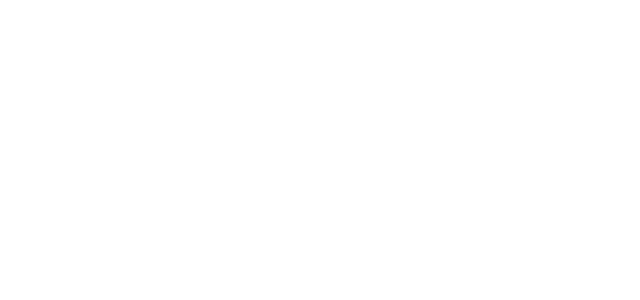
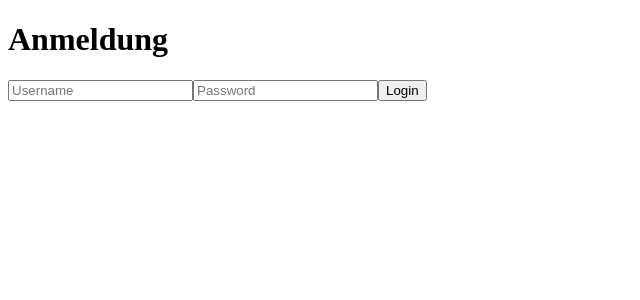
Before and after one commit to polinasch/HoliManVue, a Vue app: page /#/login in a window 1280 px wide. Shown: the top 300 px of the page, without its empty margins (0-640 px from the left). Built offline with nearby package versions, Linux system fonts and the light colour scheme.

Commit message:
Initial Commit

```diff
--- a/src/App.vue
+++ b/src/App.vue
@@ -1,16 +1,37 @@
 <template>
     <div id="app">
-        <Login/>
+        <!--<Login/>-->
+        <div id="nav">
+            <router-link v-if="authenticated" to="/login" v-on:click.native="logout()" replace>Logout</router-link>
+        </div>
+        <router-view @authenticated="setAuthenticated" />
     </div>
 </template>
 
 <script>
-import Login from './components/Login.vue'
-
 export default {
-    name: 'App',
-    components: {
-        Login
-    }
+    name: "App",
+    data() {
+            return {
+                authenticated: false,
+                mockAccount: {
+                    username: "admin",
+                    password: "test"
+                }
+            }
+    },
+    mounted() {
+            if(!this.authenticated) {
+                this.$router.replace({ name: "login" });
+            }
+        },
+    methods: {
+            setAuthenticated(status) {
+                this.authenticated = status;
+            },
+            logout() {
+                this.authenticated = false;
+            }
+        }
 }
 </script>
--- a/src/components/Login.vue
+++ b/src/components/Login.vue
@@ -1,11 +1,37 @@
 <template>
     <div id="login">
-
+        <h1>Anmeldung</h1>
+        <input type="text" name="username" v-model="input.username" placeholder="Username" />
+        <input type="password" name="password" v-model="input.password" placeholder="Password" />
+        <button type="button" v-on:click="login()">Login</button>
     </div>
 </template>
 
 <script>
 export default {
-    name: 'Login'
+    name: 'Login',
+    data() {
+            return {
+                input: {
+                    username: "",
+                    password: ""
+                }
+            }
+},
+    methods: {
+                login() {
+                    if(this.input.username != "" && this.input.password != "") {
+                        if(this.input.username == this.$parent.mockAccount.username && this.input.password == this.$parent.mockAccount.password) {
+                            this.$emit("authenticated", true);
+                            this.$router.replace({ name: "home" });
+                        } else {
+                            console.log("The username and / or password is incorrect");
+                        }
+                    } else {
+                        console.log("A username and password must be present");
+                    }
+                }
+            }
 }
+
 </script>
--- a/src/main.js
+++ b/src/main.js
@@ -1,8 +1,10 @@
 import Vue from "vue";
 import App from "./App.vue";
+import router from "./router";
 
 Vue.config.productionTip = false;
 
 new Vue({
+  router,
   render: h => h(App)
 }).$mount('#app')
--- a/src/router/index.js
+++ b/src/router/index.js
@@ -1,17 +1,30 @@
 import Vue from "vue";
 import VueRouter from "vue-router";
+import Login from "../components/Login.vue"
+import Home from "../views/Home.vue"
 
 Vue.use(VueRouter);
 
 const routes = [
   {
-    path: "/",
-    name: "Home",
+    path: '/',
+    redirect: {
+        name: "login"
+    }
+},
+{
+    path: "/login",
+    name: "login",
+    component: Login
+},
+{
+    path: "/home",
+    name: "home",
     component: Home
-  }
+}
 ];
 
-const router = new VueRouter({
+const router =  new VueRouter({
   routes
 });
 
--- /dev/null
+++ b/src/views/Home.vue
@@ -0,0 +1,17 @@
+<template>
+    <div id="home">
+        <h1>Home</h1>
+        <p>
+            Test
+        </p>
+    </div>
+</template>
+
+<script>
+    export default {
+        name: 'Home',
+        data() {
+            return {};
+        }
+    }
+</script>
```
